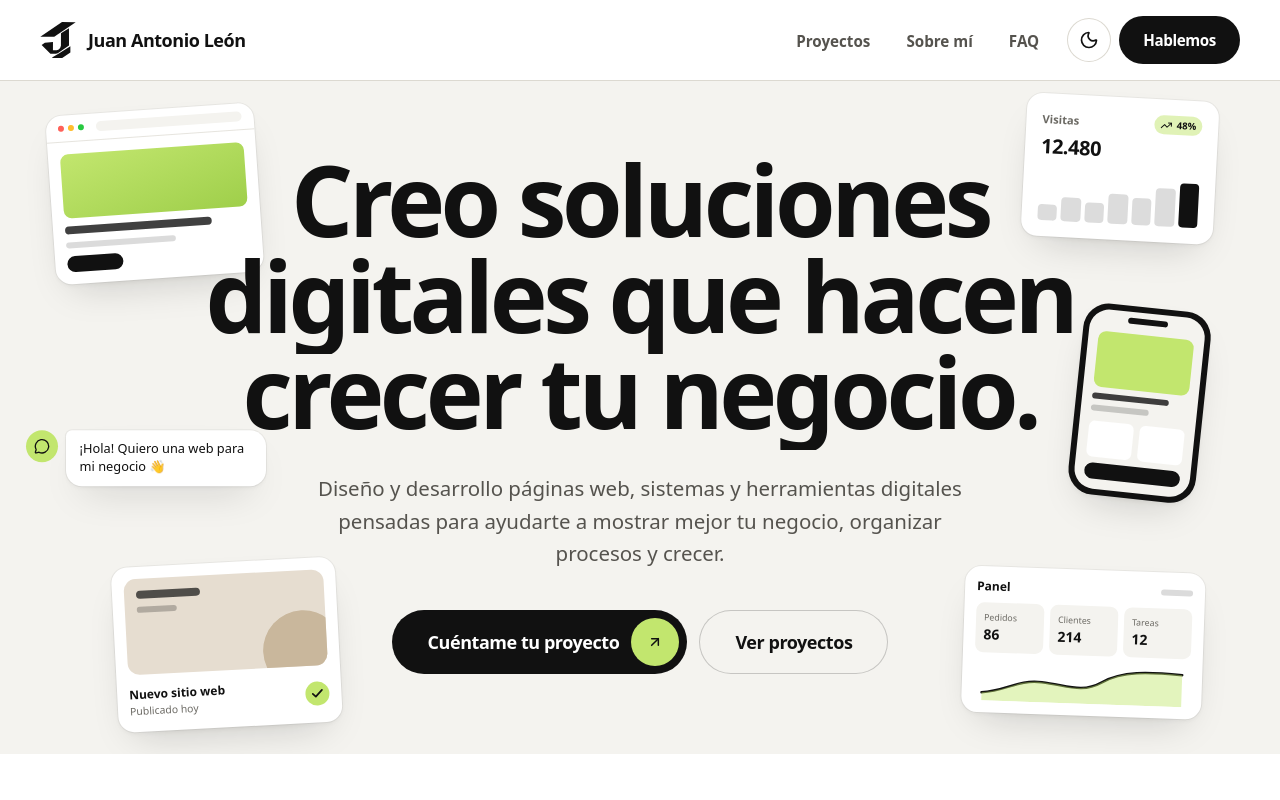
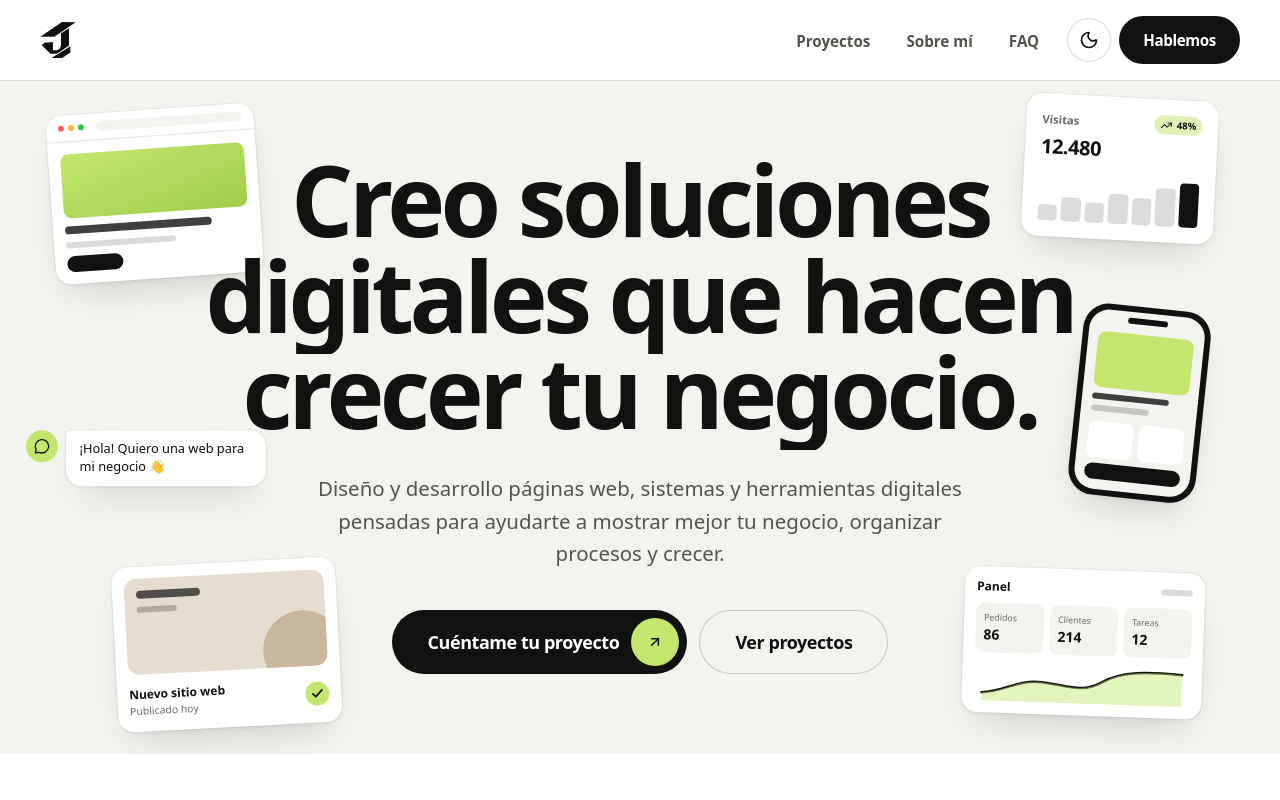
Before and after one commit to Badmon/JA_Studio, a React (Vite) app: page / in a window 1280 px wide. Shown: the top 800 px of the page. Built offline with nearby package versions, Linux system fonts and the light colour scheme.

Commit message:
Muestra solo la J en el logo de la barra de navegación

```diff
--- a/src/components/layout/Navbar.tsx
+++ b/src/components/layout/Navbar.tsx
@@ -57,7 +57,7 @@ export function Navbar() {
           solid ? 'h-16' : 'h-20',
         )}
       >
-        <Logo onClick={closeMenu} />
+        <Logo showName={false} onClick={closeMenu} />
 
         <ul className="mr-3 ml-auto hidden items-center gap-1 md:flex">
           {NAV_LINKS.map((link) => (
--- a/src/components/ui/Logo.tsx
+++ b/src/components/ui/Logo.tsx
@@ -3,12 +3,14 @@ import { cn } from '../../lib/cn'
 
 type LogoProps = {
   tone?: 'dark' | 'light'
+  /** Muestra el nombre junto al logo. Con false queda solo la J. */
+  showName?: boolean
   className?: string
   onClick?: () => void
 }
 
 /** Marca del sitio: logo J + nombre. */
-export function Logo({ tone = 'dark', className, onClick }: LogoProps) {
+export function Logo({ tone = 'dark', showName = true, className, onClick }: LogoProps) {
   return (
     <a
       href={`#${SECTION_IDS.top}`}
@@ -29,7 +31,7 @@ export function Logo({ tone = 'dark', className, onClick }: LogoProps) {
         <path d="M1053 243L751 240L274 567L581 565Z" />
         <path d="M936 773L673 940L542 1016L535 1023L536 1030L541 1033L756 1033L936 914Z" />
       </svg>
-      <span className={cn('text-lg', tone === 'dark' ? 'text-ink' : 'text-white')}>{SITE.name}</span>
+      {showName && <span className={cn('text-lg', tone === 'dark' ? 'text-ink' : 'text-white')}>{SITE.name}</span>}
     </a>
   )
 }
```
